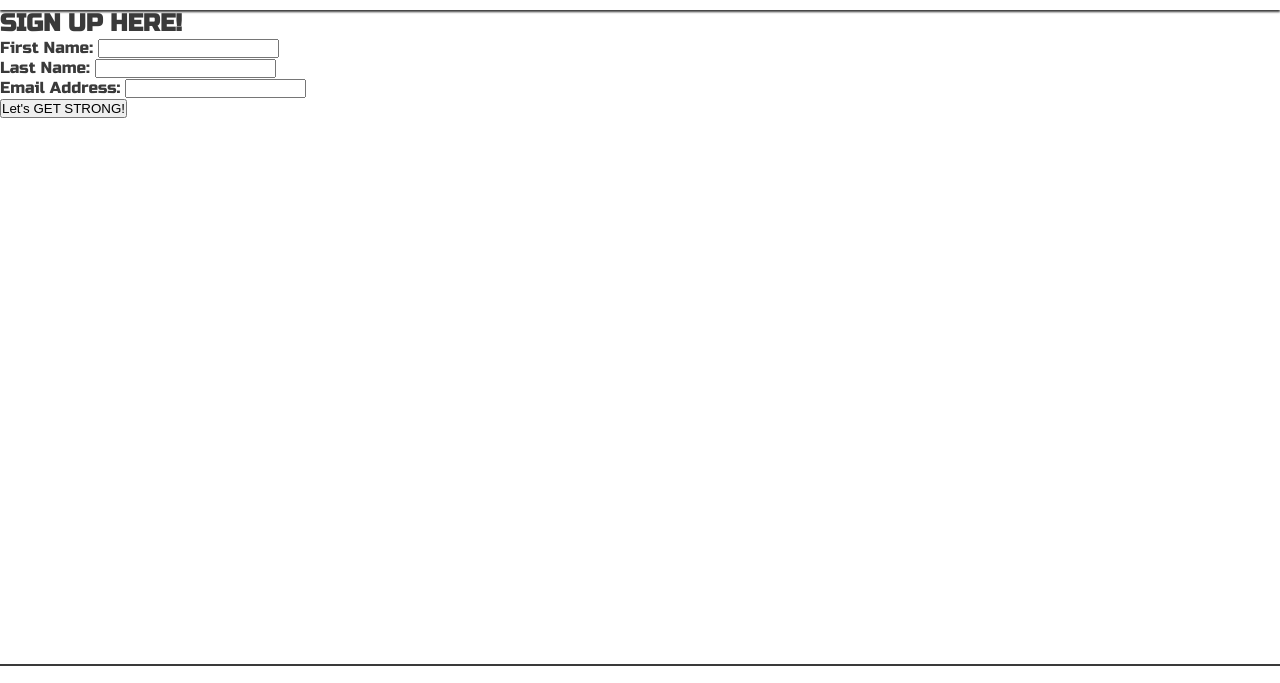
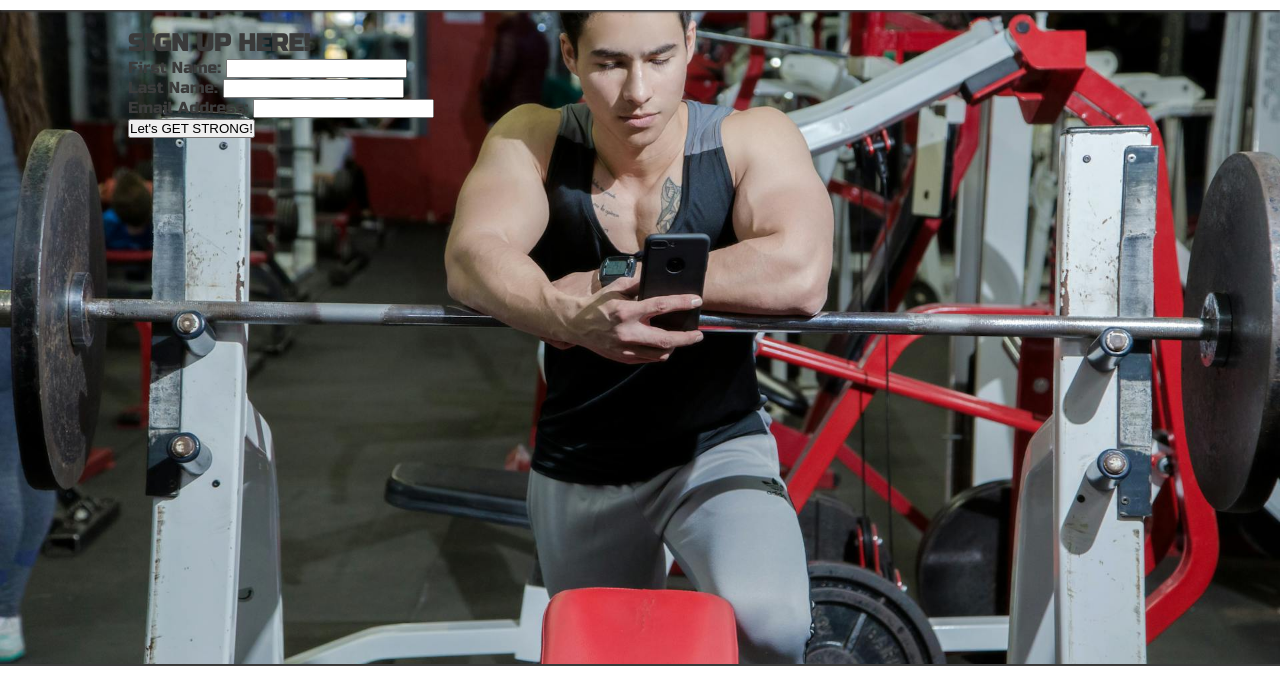
Before and after one commit to codybradbury05/PortfolioProject1, a plain HTML site: page signup.html in a window 1280 px wide. Shown: the part 66-749 px from the top of the page. Drawn offline with Linux system fonts and the light colour scheme.

Commit message:
Added background to signup page

```diff
--- a/signup.html
+++ b/signup.html
@@ -32,7 +32,7 @@
 
     <!-- Main Content -->
 
-    <main>
+    <main id="signupbg">
         <section id="signup">
             <form id="signup-form" method="post" action="https://formdump.codeinstitute.net">
                 <h2>Sign up here!</h2>
--- a/style.css
+++ b/style.css
@@ -182,7 +182,13 @@ main {
 
 /* Signup Section */
 
-
+#signupbg {
+    background: url("images/signupbg.jpg") ;
+    background-size: cover;
+    background-position: 50%;
+    padding:20px 10% 0 10%;
+    flex-grow: 5;
+}
 
 /* Footer Content */
 footer {
```
Also changed, not shown: images/signupbg.jpg (added).
